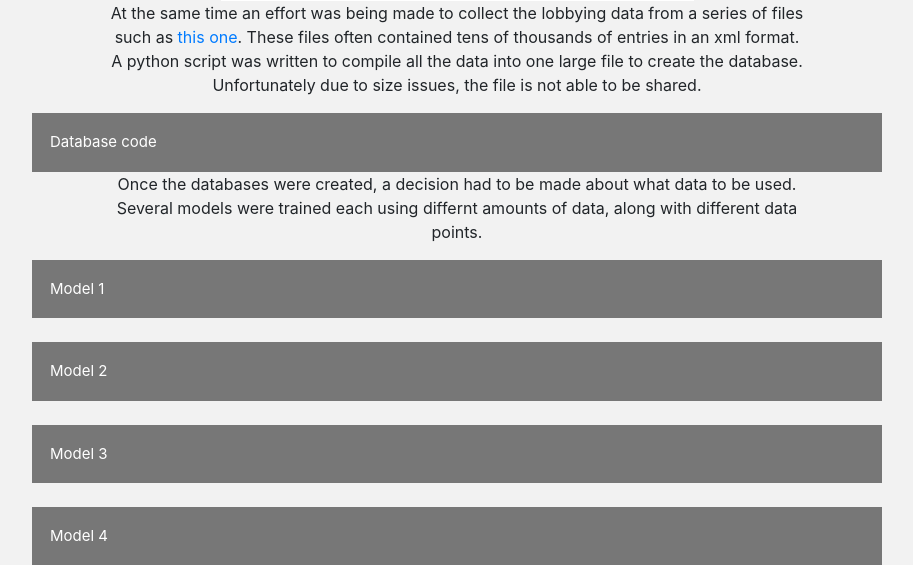
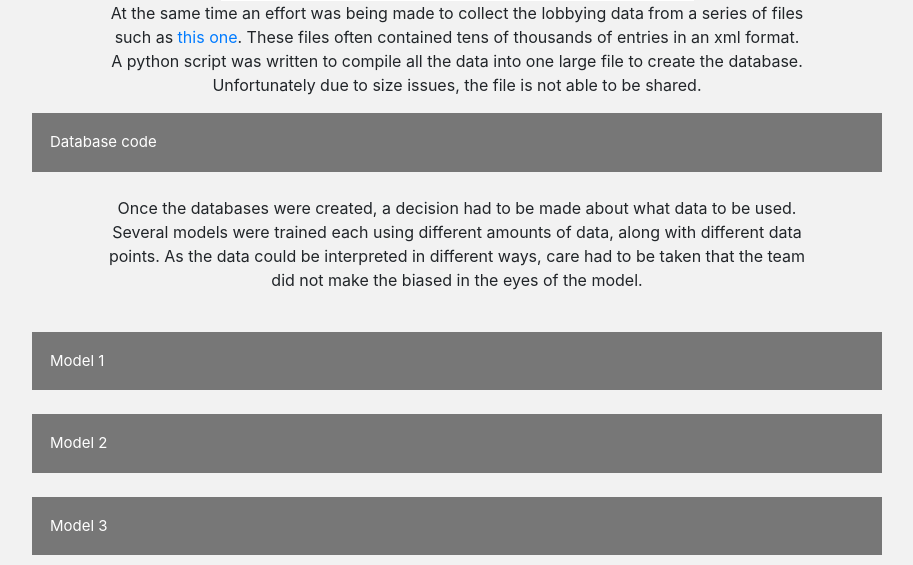
Before and after one commit to kmeyer1212/PassMyBill, a PHP site: page /methodology.html in a window 1280 px wide. Shown: the part 1447-2012 px from the top of the page, without its empty margins (183-1096 px from the left). Run offline with PHP 8.4, Linux system fonts and the light colour scheme.

Commit message:
Fixed spelling and number errors on methodology

```diff
--- a/Website/history.txt
+++ b/Website/history.txt
@@ -481,3 +481,9 @@ H.R. 7805<br>Predicted totalYes: 246.522827148
 Prediction Interval:
 Start: 196.060119629
 End: 285.387756348
+
+
+H.R. 99<br>Predicted totalYes: 263.262084961
+Prediction Interval:
+Start: 183.042327881
+End: 320.514953613
--- a/Website/methodology.html
+++ b/Website/methodology.html
@@ -123,8 +123,11 @@
                 </div>
 
                 <div class="centerPics">
-                <p>Once the databases were created, a decision had to be made about what data to be used. Several models were trained each using differnt amounts of data, along with different data points.</p>
-                </div>
+		<br>
+                <p>Once the databases were created, a decision had to be made about what data to be used. Several models were trained each using different amounts of data, along with different data points. As the data could be interpreted in different ways, care had to be taken that the team did not make the biased in the eyes of the model.</p>
+
+		<br>
+		</div>
 
     <button type="button" class="collapsible">Model 1</button>
     <div class="content">
@@ -151,7 +154,7 @@
     <br><br>
     <button type="button" class="collapsible">Model 4</button>
     <div class="content">
-      <p>Model 4 followed the same principle except with the hope that more data would allow the model to be more confident in its decision, the amount of data points was increased from 3,000 to 64,000. Additionally far more cpu power was allocated to the model's training. The group began to see a trend in the results of the models that the lobbyist names had the greatest impact in the passing of a bill. However this model, while better, still had a low r^2 value at .17, and the group was unsatisfied with the correlation found.</p>
+      <p>Model 4 followed the same principle except with the hope that more data would allow the model to be more confident in its decision, the amount of data points was increased from 30,000 to 640,000. Additionally far more cpu power was allocated to the model's training. The group began to see a trend in the results of the models that the lobbyist names had the greatest impact in the passing of a bill. However this model, while better, still had a low r^2 value at .17, and the group was unsatisfied with the correlation found.</p>
         <img src="methodimage/Screenshot_12.png" width="800">
         <img src="methodimage/Screenshot_13.png" height="400">
     </div>
@@ -159,7 +162,7 @@
     <button type="button" class="collapsible">Model 5</button>
     <div class="content">
       <p>With the fifth and final model, several important changes happened. First and most importantly, two new data columns were added, Majority and Leaning. Majority represented which political party held majority in the House of Representatives at the time, and the bill leaning described which party was affiliated with it. The leaning column was decided as follows. Three categorizations were created: D, R, and B. If half or more of either party voted on a bill, its leaning would  be set to the respective party. If more than half of both parties voted on a bill, then the bill would be bipartisan(B). If no votes had been done yet or the bill was brand new, then the representative that introduced it would represent it's leaning.</p>
-      <p>On top of the two data points that were added, issue Code was reintroduced with the hope that more data points would create a more confident machine. Next, a few thousand more data entires were added, bringing the total data entries up to just under 70,000. Lastly, this model was optimized for Mean Absolute Error. The significance in doing this was that the model would not weigh outliers as heavily, and would instead focus on data that falls in the larger parts of the bell curve. This would mean the bills that received very low votes (less than 100) would have low impact on the model's calculation. While this would make the model less accurate at very low yes votes, the group believed that the individuals that would use this model would use it when they had already gained a non-insignificant amount of yes votes.</p>
+      <p>On top of the two data points that were added, issue Code was reintroduced with the hope that more data points would create a more confident machine. Next, a few thousand more data entires were added, bringing the total data entries up to just under 700,000. Lastly, this model was optimized for Mean Absolute Error. The significance in doing this was that the model would not weigh outliers as heavily, and would instead focus on data that falls in the larger parts of the bell curve. This would mean the bills that received very low votes (less than 100) would have low impact on the model's calculation. While this would make the model less accurate at very low yes votes, the group believed that the individuals that would use this model would use it when they had already gained a non-insignificant amount of yes votes.</p>
       <p>In the end with a far lower MAE and an acceptable r^2 value (.79), the group felt confident that this model was consistent enough to allow it to make predictions to the general public. </p>
         <img src="methodimage/Screenshot_14.png" width="800">
         <img src="methodimage/Screenshot_15.png" width="800">
```
Also changed, not shown: Website/billPredictionPage.php (+6 -1 lines).
